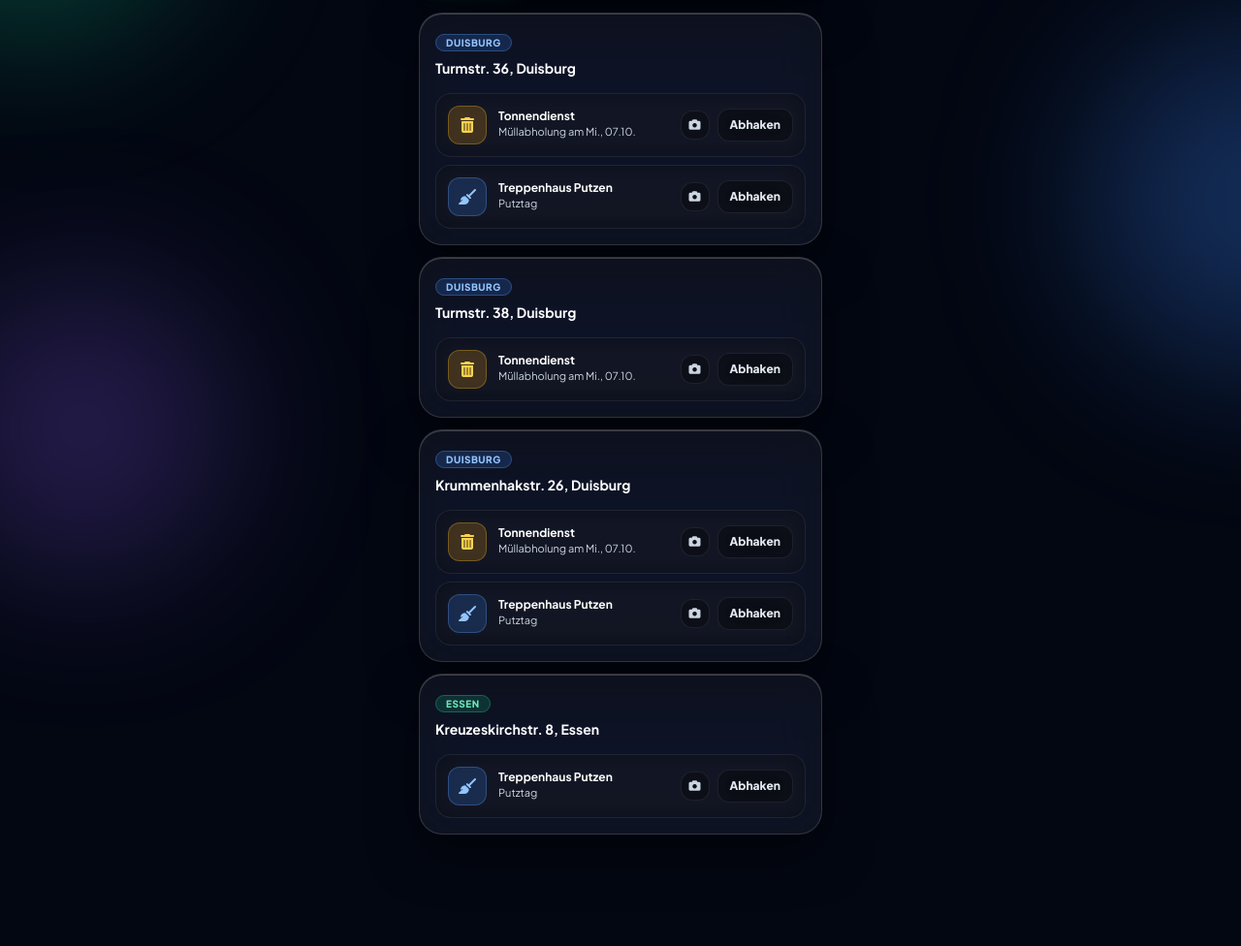
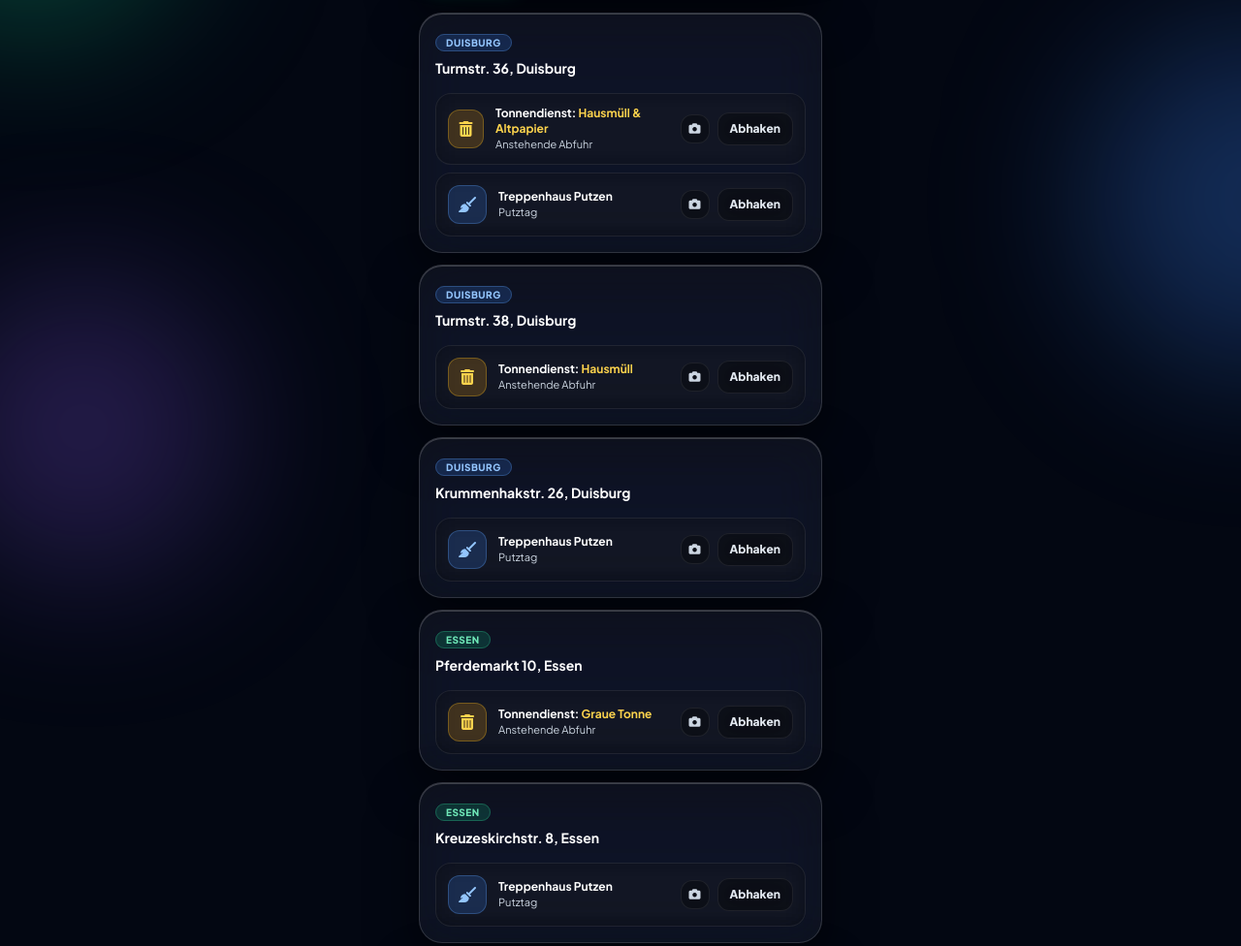
Before and after one commit to tonnex-app/tonnex-app, a plain HTML site: page index.html in a window 1280 px wide. Shown: the part 249-1225 px from the top of the page at 97% size. Before the commit the page ends 1174 px from the top, so only its background shows below. Drawn offline with nearby package versions, Linux system fonts and the light colour scheme.

Commit message:
Update index.html

```diff
--- a/index.html
+++ b/index.html
@@ -233,7 +233,7 @@
                 return;
             }
 
-            // Datumsberechnung (Müll wird am Vortag benötigt)
+            // Datumsberechnung für intelligente Müll-Vorschau (Morgen & Übermorgen prüfen)
             const todayDateObj = new Date();
             const todayStr = todayDateObj.toISOString().slice(0, 10);
 
@@ -245,24 +245,19 @@
             dayAfterTomorrowDateObj.setDate(dayAfterTomorrowDateObj.getDate() + 2);
             const dayAfterTomorrowStr = dayAfterTomorrowDateObj.toISOString().slice(0, 10);
 
-            // Tab "Heute" zeigt Müll für morgen (Rausstellen heute)
-            // Tab "Morgen" zeigt Müll für übermorgen (Rausstellen morgen)
-            const trashTargetDateStr = currentTab === 'today' ? tomorrowStr : dayAfterTomorrowStr;
-            const trashTargetObj = currentTab === 'today' ? tomorrowDateObj : dayAfterTomorrowDateObj;
-            const trashTargetWeekdayName = weekdays[trashTargetObj.getDay()];
+            // Tab "Heute" schaut nach Terminen für morgen + übermorgen (damit man zusammen rausstellt)
+            const trashTargetDates = currentTab === 'today' ? [tomorrowStr, dayAfterTomorrowStr] : [dayAfterTomorrowStr];
 
-            // Putzen gilt am jeweiligen Tag selbst
             const cleanTargetDateObj = currentTab === 'today' ? todayDateObj : tomorrowDateObj;
             const cleanTargetStr = currentTab === 'today' ? todayStr : tomorrowStr;
             const cleanTargetWeekdayName = weekdays[cleanTargetDateObj.getDay()];
 
             propertiesData.forEach(prop => {
-                // 1. Müll-Prüfung (Vortag-Logik)
-                const hasApiBinEvent = (prop.calendarEvents || []).some(ev => ev.date === trashTargetDateStr);
-                const isBinMatch = prop.binDay === trashTargetWeekdayName;
-                const needsBin = hasApiBinEvent || isBinMatch;
+                // 1. Müll-Prüfung über die echten API-Termine im Zeitfenster
+                const matchingBinEvents = (prop.calendarEvents || []).filter(ev => trashTargetDates.includes(ev.date));
+                const needsBin = matchingBinEvents.length > 0;
 
-                // 2. Putz-Prüfung (Echter Tag)
+                // 2. Putz-Prüfung
                 const hasApiCleanEvent = (prop.calendarEvents || []).some(ev => ev.date === cleanTargetStr);
                 const isCleanMatch = prop.cleanDay === cleanTargetWeekdayName;
                 const needsClean = hasApiCleanEvent || isCleanMatch;
@@ -287,6 +282,9 @@
 
                     let tasksHtml = '';
                     if (needsBin && prop.tasks.includes('Tonnen')) {
+                        // Alle gefundenen Tonnennamen (z.B. "Gelbe Tonne & Papiertonne") zusammenfassen
+                        const binTitles = [...new Set(matchingBinEvents.map(e => e.title))].join(' & ');
+
                         tasksHtml += `
                             <div class="flex items-center justify-between p-3 rounded-2xl glass-inner">
                                 <div class="flex items-center space-x-3">
@@ -294,8 +292,8 @@
                                         <i class="fa-solid fa-trash-can"></i>
                                     </div>
                                     <div>
-                                        <div class="text-xs font-bold text-white">Tonnendienst</div>
-                                        <div class="text-[11px] text-slate-300">Müllabholung am ${trashTargetObj.toLocaleDateString('de-DE', { weekday: 'short', day: '2-digit', month: '2-digit' })}</div>
+                                        <div class="text-xs font-bold text-white">Tonnendienst: <span class="text-amber-300">${binTitles || 'Mülltonne'}</span></div>
+                                        <div class="text-[11px] text-slate-300">Anstehende Abfuhr</div>
                                     </div>
                                 </div>
                                 <div class="flex items-center space-x-2">
```
